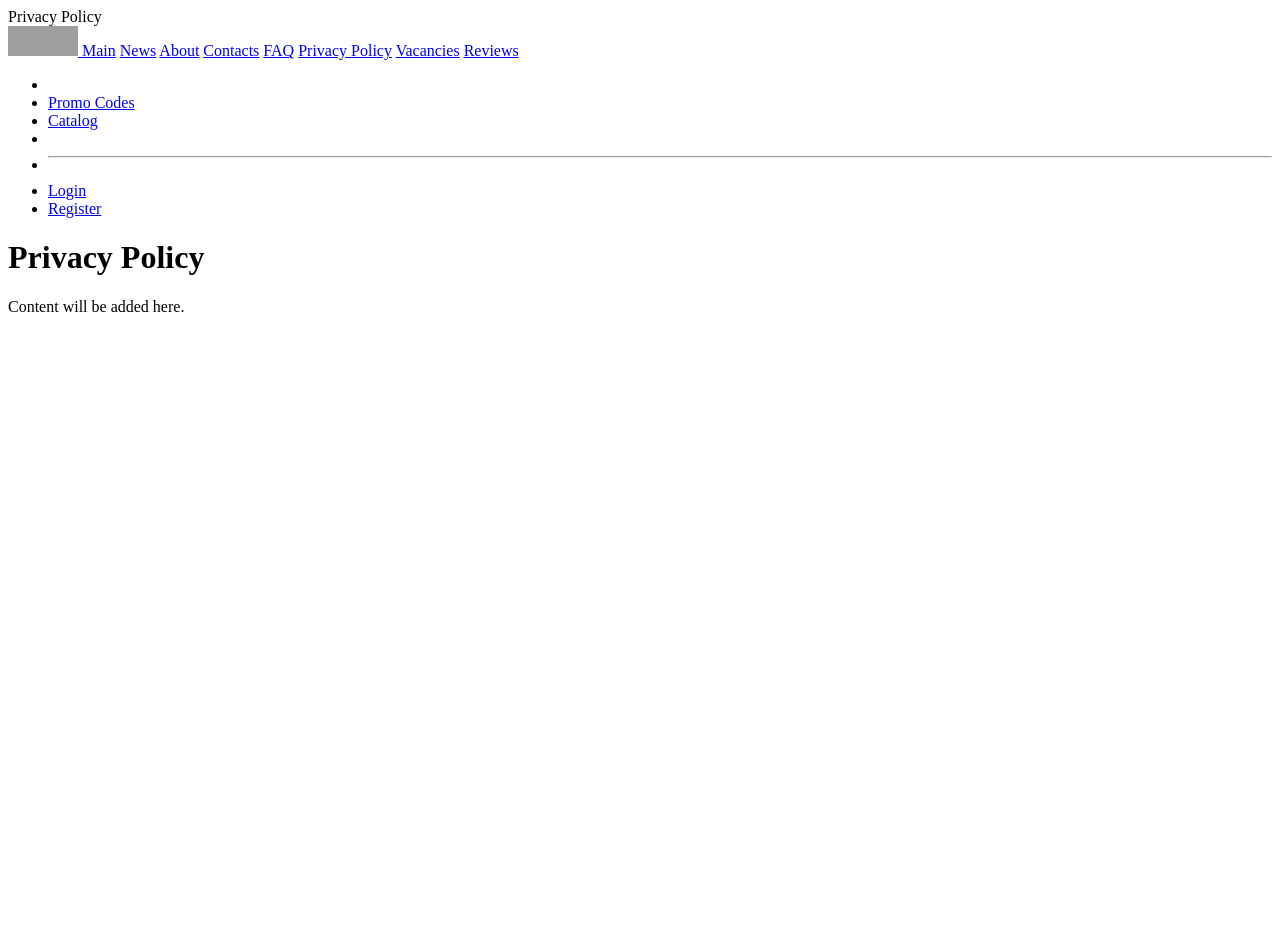
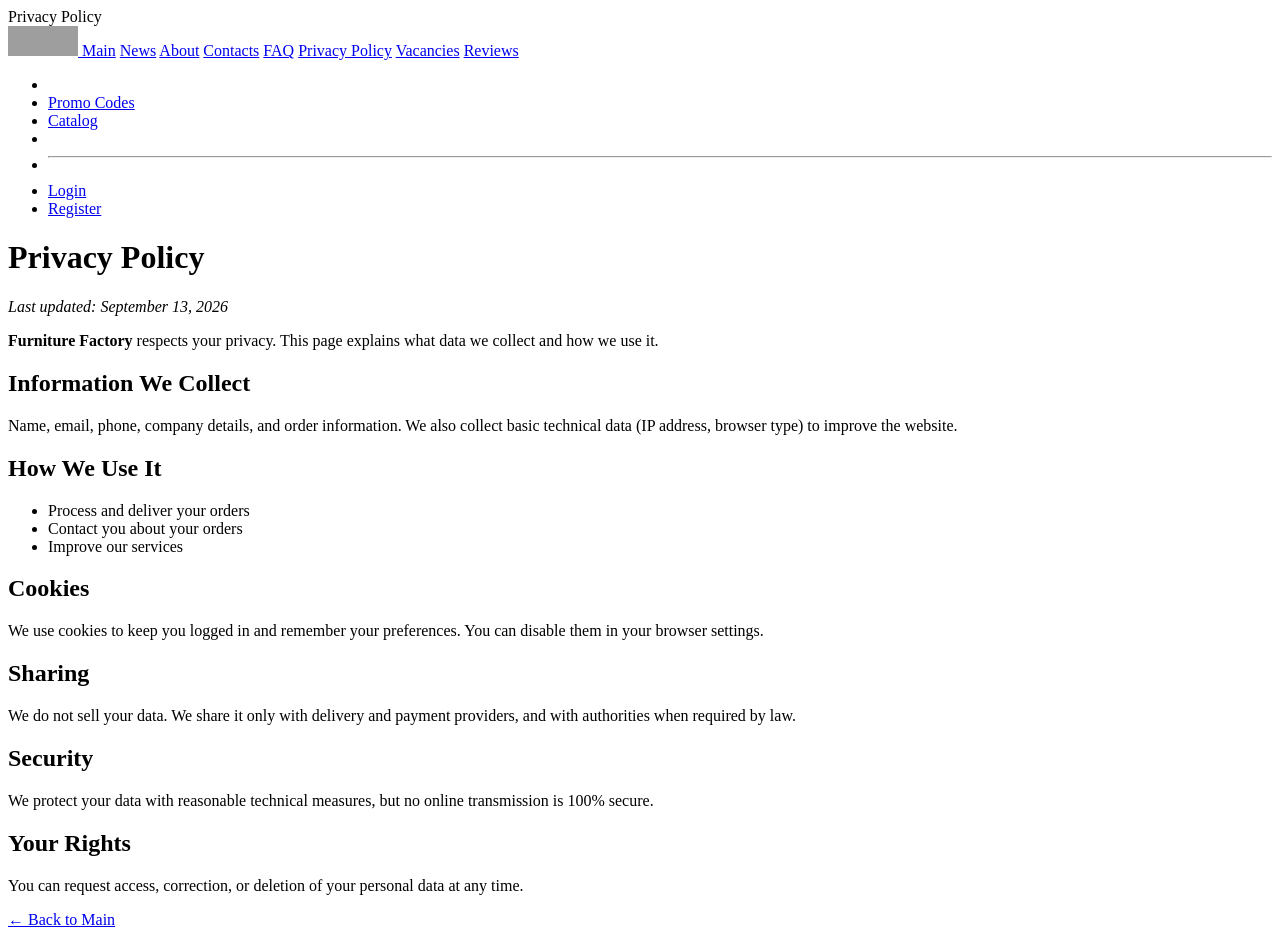
Before and after one commit to zhuchok0/FurnitureFactorySite, a Django app: page /privacy/ in a window 1280 px wide. Before the commit the page ends 312 px from the top, so only its background shows below. Run offline with Django 5.2, Linux system fonts and the light colour scheme; grey boxes are pictures that could not be loaded.

Commit message:
added privacy policy

```diff
--- a/main/templates/privacy_policy.html
+++ b/main/templates/privacy_policy.html
@@ -3,6 +3,51 @@
 {% block title %}Privacy Policy{% endblock %}
 
 {% block content %}
-    <h1>Privacy Policy</h1>
-    <p>Content will be added here.</p>
+<h1>Privacy Policy</h1>
+
+<p><em>Last updated: September 13, 2026</em></p>
+
+<p>
+    <strong>Furniture Factory</strong> respects your privacy. This page explains
+    what data we collect and how we use it.
+</p>
+
+<h2>Information We Collect</h2>
+<p>
+    Name, email, phone, company details, and order information. We also collect
+    basic technical data (IP address, browser type) to improve the website.
+</p>
+
+<h2>How We Use It</h2>
+<ul>
+    <li>Process and deliver your orders</li>
+    <li>Contact you about your orders</li>
+    <li>Improve our services</li>
+</ul>
+
+<h2>Cookies</h2>
+<p>
+    We use cookies to keep you logged in and remember your preferences. You can
+    disable them in your browser settings.
+</p>
+
+<h2>Sharing</h2>
+<p>
+    We do not sell your data. We share it only with delivery and payment
+    providers, and with authorities when required by law.
+</p>
+
+<h2>Security</h2>
+<p>
+    We protect your data with reasonable technical measures, but no online
+    transmission is 100% secure.
+</p>
+
+<h2>Your Rights</h2>
+<p>
+    You can request access, correction, or deletion of your personal data at
+    any time.
+</p>
+
+<p><a href="{% url 'main' %}">← Back to Main</a></p>
 {% endblock %}
```
